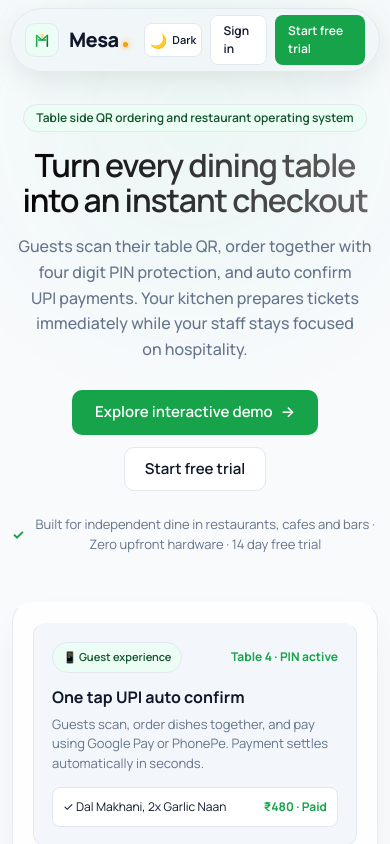
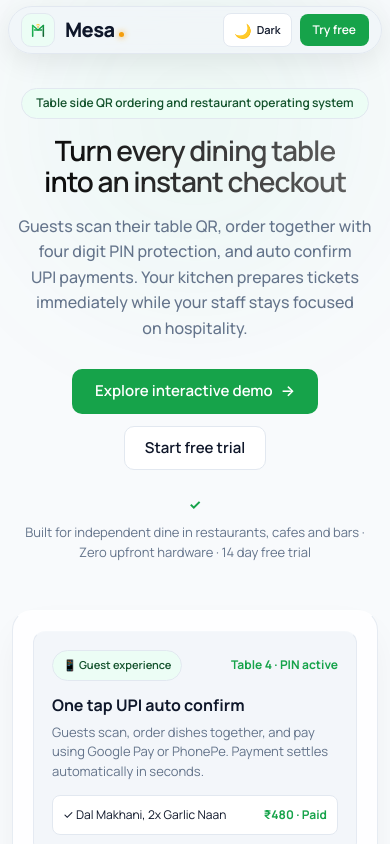
Before and after one commit to VISHALSHARMAVS/ProjectQR, a React (Vite) app in the folder client/: page / in a window 390 px wide. Shown: the top 844 px of the page. Built offline with nearby package versions, Linux system fonts and the light colour scheme.

Commit message:
fix(mobile): optimize mobile responsive layout, floating nav, and wrap behavior

```diff
--- a/client/src/components/SiteFooter.tsx
+++ b/client/src/components/SiteFooter.tsx
@@ -25,17 +25,17 @@ export function SiteFooter() {
               borderBottom: '1px solid var(--line)'
             }}
           >
-            <div style={{ display: 'flex', flexWrap: 'wrap', gap: 10, alignItems: 'center' }}>
-              <span className="pill" style={{ background: 'var(--paper)', border: '1px solid var(--line)', fontSize: 12, padding: '6px 12px' }}>
+            <div style={{ display: 'flex', flexWrap: 'wrap', gap: 10, alignItems: 'center', maxWidth: '100%' }}>
+              <span className="pill" style={{ background: 'var(--paper)', border: '1px solid var(--line)', fontSize: 12, padding: '6px 12px', whiteSpace: 'normal', lineHeight: 1.4 }}>
                 💳 <strong>0% Commission</strong> · Direct UPI settlement
               </span>
-              <span className="pill" style={{ background: 'var(--paper)', border: '1px solid var(--line)', fontSize: 12, padding: '6px 12px' }}>
+              <span className="pill" style={{ background: 'var(--paper)', border: '1px solid var(--line)', fontSize: 12, padding: '6px 12px', whiteSpace: 'normal', lineHeight: 1.4 }}>
                 ⚡ <strong>Zero app download</strong> · Browser native
               </span>
-              <span className="pill" style={{ background: 'var(--paper)', border: '1px solid var(--line)', fontSize: 12, padding: '6px 12px' }}>
+              <span className="pill" style={{ background: 'var(--paper)', border: '1px solid var(--line)', fontSize: 12, padding: '6px 12px', whiteSpace: 'normal', lineHeight: 1.4 }}>
                 🔒 <strong>Table PIN defense</strong> · Separate bill safety
               </span>
-              <span className="pill" style={{ background: 'var(--paper)', border: '1px solid var(--line)', fontSize: 12, padding: '6px 12px' }}>
+              <span className="pill" style={{ background: 'var(--paper)', border: '1px solid var(--line)', fontSize: 12, padding: '6px 12px', whiteSpace: 'normal', lineHeight: 1.4 }}>
                 📱 <strong>Hardware independent</strong> · Any phone or tablet
               </span>
             </div>
--- a/client/src/pages/LandingPage.tsx
+++ b/client/src/pages/LandingPage.tsx
@@ -75,13 +75,14 @@ export default function LandingPage() {
               FAQ
             </a>
           </div>
-          <div style={{ display: 'flex', gap: 8, alignItems: 'center' }}>
+          <div style={{ display: 'flex', gap: 8, alignItems: 'center', flexShrink: 0 }}>
             <ThemeToggle variant="compact" />
-            <Link className="btn secondary small" to="/login">
+            <Link className="btn secondary small landing-header-signin" to="/login">
               Sign in
             </Link>
-            <Link className="btn small" to="/register">
-              Start free trial
+            <Link className="btn small" to="/register" style={{ whiteSpace: 'nowrap' }}>
+              <span className="desktop-only-text">Start free trial</span>
+              <span className="mobile-only-text">Try free</span>
             </Link>
           </div>
         </nav>
@@ -91,16 +92,20 @@ export default function LandingPage() {
         {/* Above the Fold: Hero Section (B5) */}
         <section className="page-wrap" style={{ paddingTop: 'clamp(40px, 6vw, 72px)', paddingBottom: 64 }}>
           <div style={{ maxWidth: 680, margin: '0 auto', textAlign: 'center' }}>
-            <div style={{ display: 'inline-flex', marginBottom: 16 }}>
+            <div style={{ display: 'inline-flex', maxWidth: '100%', marginBottom: 16 }}>
               <span
                 className="pill"
                 style={{
                   background: 'var(--soft-green)',
                   color: 'var(--green-dark)',
                   border: '1px solid var(--line)',
-                  padding: '4px 12px',
+                  padding: '6px 14px',
                   fontSize: 12,
-                  fontWeight: 600
+                  fontWeight: 600,
+                  maxWidth: '100%',
+                  textAlign: 'center',
+                  whiteSpace: 'normal',
+                  lineHeight: 1.4
                 }}
               >
                 Table side QR ordering and restaurant operating system
@@ -111,9 +116,11 @@ export default function LandingPage() {
               className="heading-1 hero-heading-gradient"
               style={{
                 margin: '0 0 16px',
-                fontSize: 'clamp(32px, 5.5vw, 56px)',
-                lineHeight: 1.1,
-                letterSpacing: '-0.035em'
+                fontSize: 'clamp(28px, 6.5vw, 56px)',
+                lineHeight: 1.12,
+                letterSpacing: '-0.035em',
+                overflowWrap: 'break-word',
+                wordBreak: 'break-word'
               }}
             >
               Turn every dining table<br />into an instant checkout
@@ -142,7 +149,21 @@ export default function LandingPage() {
             </div>
 
             {/* Proof Signal */}
-            <div style={{ marginTop: 24, display: 'inline-flex', alignItems: 'center', gap: 8, fontSize: 13, color: 'var(--muted)' }}>
+            <div
+              style={{
+                marginTop: 24,
+                display: 'flex',
+                alignItems: 'center',
+                justifyContent: 'center',
+                gap: 8,
+                fontSize: 13,
+                color: 'var(--muted)',
+                flexWrap: 'wrap',
+                maxWidth: '100%',
+                lineHeight: 1.5,
+                textAlign: 'center'
+              }}
+            >
               <span style={{ color: 'var(--green)', fontSize: 14, fontWeight: 700 }}>✓</span>
               <span>Built for independent dine in restaurants, cafes and bars · Zero upfront hardware · 14 day free trial</span>
             </div>
--- a/client/src/styles.css
+++ b/client/src/styles.css
@@ -1534,16 +1534,37 @@ p, body, .body-1, .body-2, .body-3, .body-4, .body-5, .body-6 {
   color: var(--ink);
 }
 
+.mobile-only-text {
+  display: none;
+}
+.desktop-only-text {
+  display: inline;
+}
+
 @media (max-width: 768px) {
   .landing-nav-links {
     display: none;
   }
   .landing-floating-header {
-    top: 8px;
-    padding: 0 10px;
+    top: 6px;
+    padding: 0 8px;
+    width: 100%;
+    box-sizing: border-box;
   }
   .landing-floating-nav {
-    padding: 6px 14px;
+    padding: 6px 12px;
+    gap: 8px;
+    width: 100%;
+    box-sizing: border-box;
+  }
+  .landing-header-signin {
+    display: none !important;
+  }
+  .mobile-only-text {
+    display: inline;
+  }
+  .desktop-only-text {
+    display: none;
   }
 }
 
```
